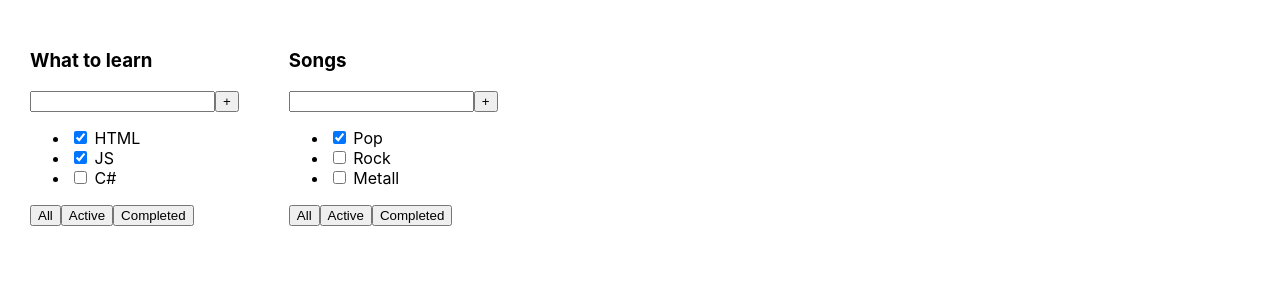
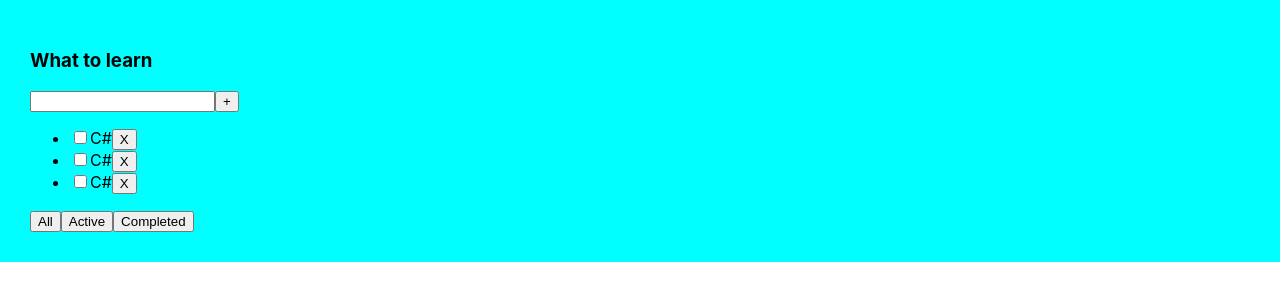
Before and after one commit to DmitryShastel/ToDoList, a React (Create React App) app: page / in a window 1280 px wide. Shown: the top 300 px of the page. Built offline with nearby package versions, Linux system fonts and the light colour scheme.

Commit message:
ToDoList_2

```diff
--- a/src/App.css
+++ b/src/App.css
@@ -1,6 +1,7 @@
 .App {
   padding: 30px;
   display: flex;
+  background: aqua;
 }
 
 .App > div {
--- a/src/App.tsx
+++ b/src/App.tsx
@@ -1,27 +1,47 @@
-import React from 'react';
+import React, {useState} from 'react';
 import './App.css';
 import {Todolist} from "./Todolist";
 
+export type FilterValuesType = "all" | "active" | "completed"
+
 function App() {
 
-    let tasks1 = [
+    let [tasks, setTask] = useState([
         {id: 1, title: "HTML", isDone: true},
         {id: 2, title: "JS", isDone: true},
-        {id: 3, title: "C#", isDone: false}
-    ]
+        {id: 3, title: "C#", isDone: false},
+        {id: 4, title: "C#", isDone: false},
+        {id: 5, title: "C#", isDone: false}
+    ]);
 
-    let tasks2 = [
-        {id: 1, title: "Pop", isDone: true},
-        {id: 2, title: "Rock", isDone: false},
-        {id: 3, title: "Metall", isDone: false}
-    ]
+    let [filter, setFilter] = useState<FilterValuesType>("active");
 
+    let taskForTodolist = tasks;
+    if(filter === "active") {
+        taskForTodolist = tasks.filter(t => t.isDone === false);
+    }
+    if (filter === "completed") {
+        taskForTodolist = tasks.filter(t => t.isDone === true);
+    }
 
+    function removeTasks(id: number) {
+       let filteredTasks = tasks.filter(t => t.id !== id);
+       setTask(filteredTasks)
+        console.log(tasks)
+    }
+
+    function changeFilter(value: "all" | "active" | "completed"){
+        setFilter(value);
+    }
 
     return (
         <div className="App">
-            <Todolist title="What to learn" tasks={tasks1}/>
-            <Todolist title="Songs" tasks={tasks2}/>
+            <Todolist title="What to learn"
+                      tasks={taskForTodolist}
+                      removeTasks={removeTasks}
+                      changeFilter={changeFilter}
+            />
+
         </div>
     );
 }
--- a/src/Todolist.tsx
+++ b/src/Todolist.tsx
@@ -9,6 +9,8 @@
 type PropsType = {
     title: string
     tasks: Array<TaskType>
+    removeTasks: (taskId: number) => void
+    changeFilter: (value: "all" | "active" | "completed") => void
 }
 
 export function Todolist (props: PropsType) {
@@ -20,14 +22,18 @@
                 <button>+</button>
             </div>
             <ul>
-                <li><input type="checkbox" checked={props.tasks[0].isDone}/> <span>{props.tasks[0].title}</span></li>
-                <li><input type="checkbox" checked={props.tasks[1].isDone}/> <span>{props.tasks[1].title}</span></li>
-                <li><input type="checkbox" checked={props.tasks[2].isDone}/> <span>{props.tasks[2].title}</span></li>
+                {
+                    props.tasks.map(t => <li key={t.id}>
+                        <input type="checkbox" checked={t.isDone}/>
+                        <span>{t.title}</span>
+                        <button onClick={() => {props.removeTasks(t.id)}}>X</button>
+                    </li>)
+                }
             </ul>
             <div>
-                <button>All</button>
-                <button>Active</button>
-                <button>Completed</button>
+                <button onClick={() => {props.changeFilter("all")}}>All</button>
+                <button onClick={() => {props.changeFilter("active")}}>Active</button>
+                <button onClick={() => {props.changeFilter("completed")}}>Completed</button>
             </div>
         </div>
     )
```
